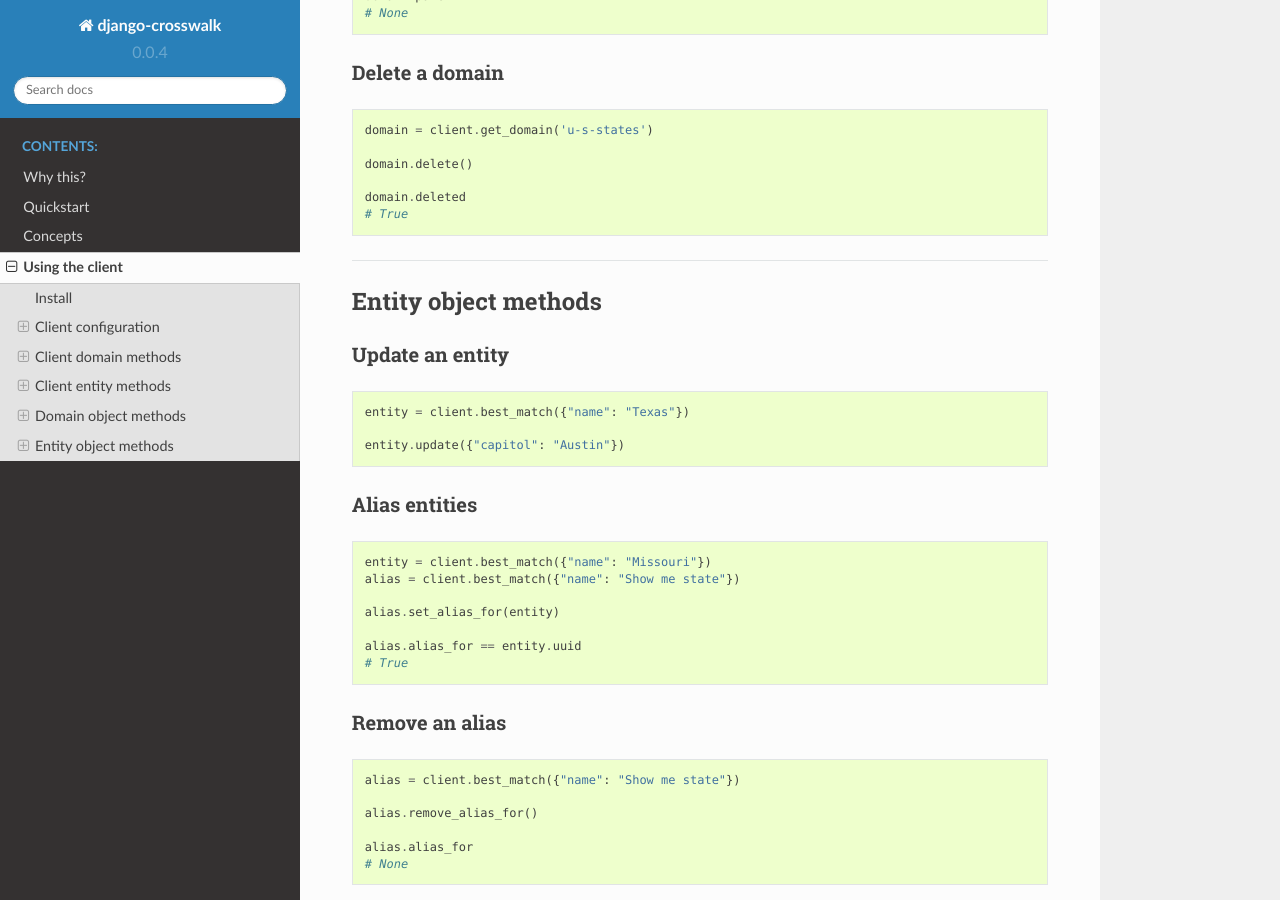
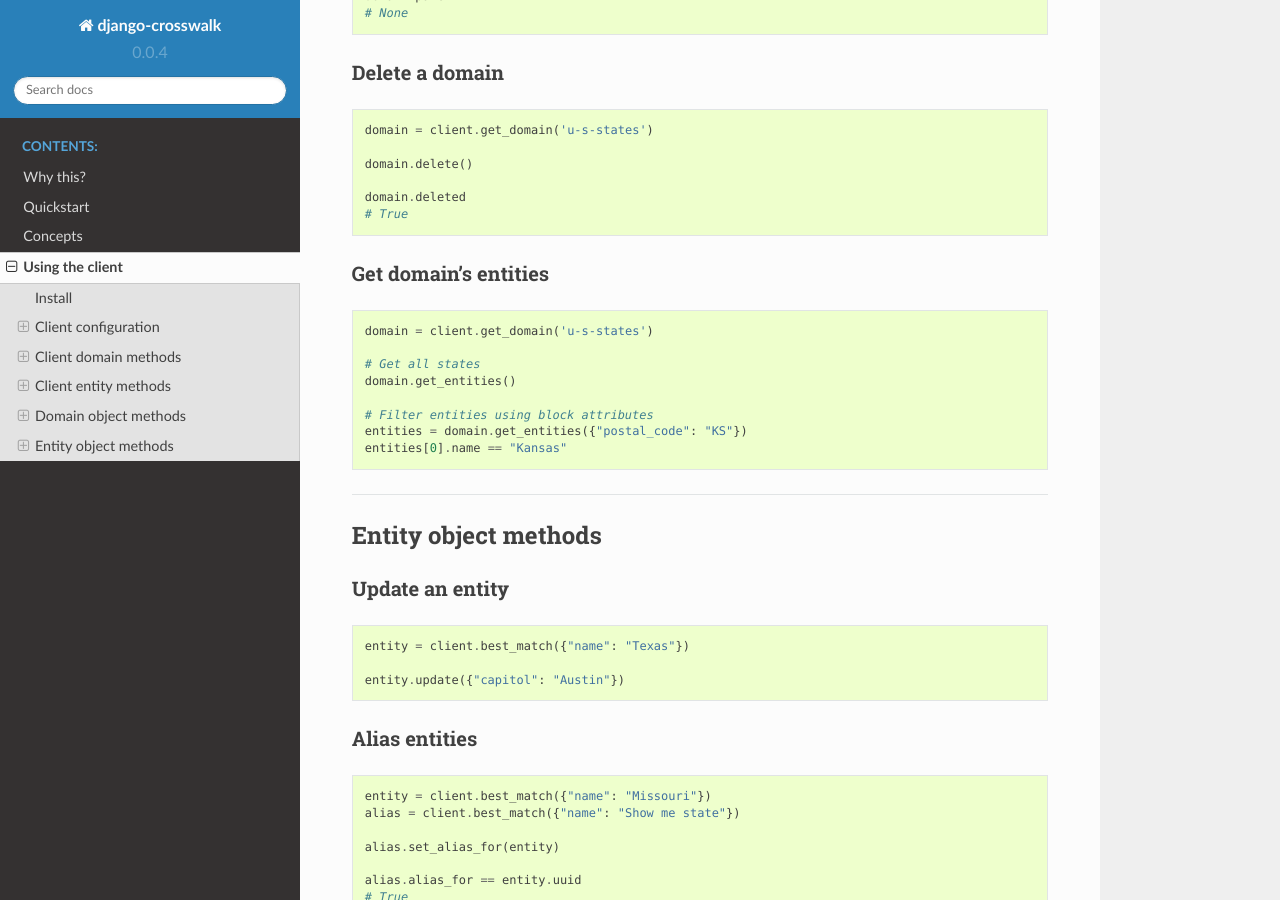
Before and after one commit to The-Politico/django-crosswalk, a Sphinx documentation site: the page built from docs/source/client.rst, in a window 1280 px wide and 900 px high, scrolled down 9561 px. Built offline with Sphinx 7.4.7 and the Read the Docs theme 2.0.0, drawn with Linux system fonts in a browser that asks for light colours.

Commit message:
update docs for client bump

```diff
--- a/docs/source/client.rst
+++ b/docs/source/client.rst
@@ -542,6 +542,22 @@ Delete a domain
     domain.deleted
     # True
 
+
+Get domain's entities
+'''''''''''''''''''''
+
+.. code-block:: python
+
+    domain = client.get_domain('u-s-states')
+
+    # Get all states
+    domain.get_entities()
+
+    # Filter entities using block attributes
+    entities = domain.get_entities({"postal_code": "KS"})
+    entities[0].name == "Kansas"
+
+
 ----------------------------
 
 Entity object methods
```
